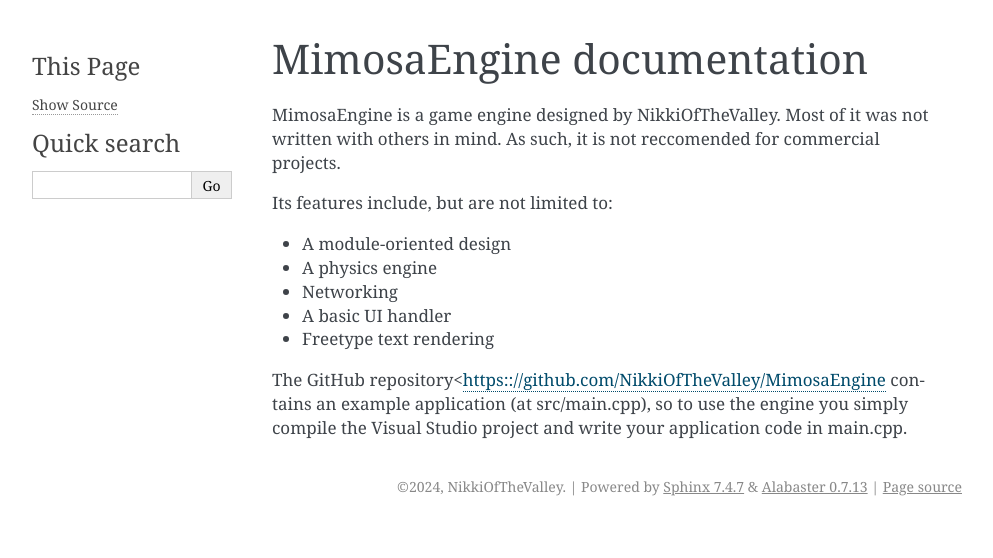
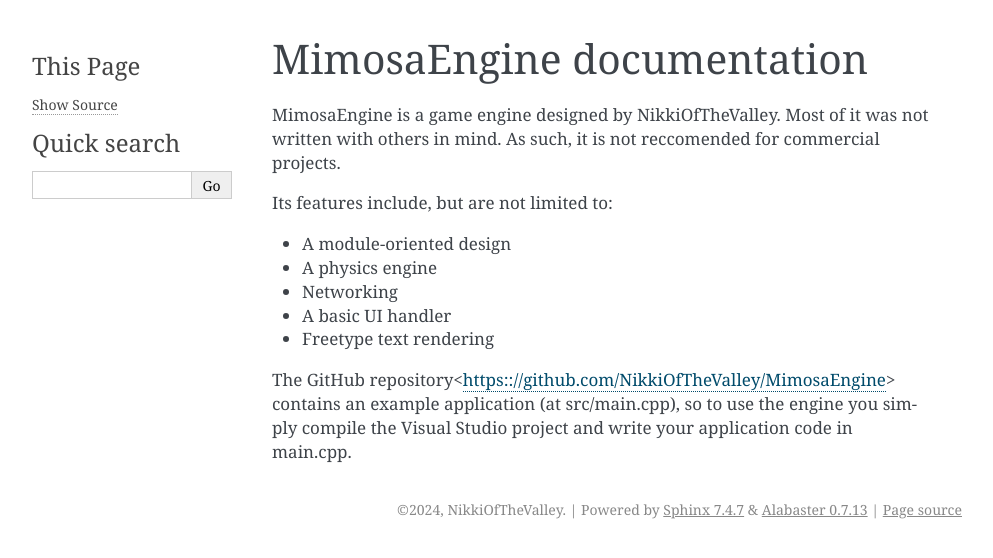
Before and after one commit to NikkiOfTheValley/MimosaEngine, a Sphinx documentation site: the page built from docs/source/index.rst, in a window 1280 px wide. Shown: the top 558 px of the page, without its empty margins (148-1141 px from the left). Built offline with Sphinx 7.4.7, drawn with Linux system fonts in a browser that asks for light colours; some of the changed lines change nothing that is shown.

Commit message:
fix- Fixed a broken link in the docs

```diff
--- a/docs/source/index.rst
+++ b/docs/source/index.rst
@@ -17,7 +17,7 @@
 * A basic UI handler
 * Freetype text rendering
 
-The GitHub repository<https:://github.com/NikkiOfTheValley/MimosaEngine
+The GitHub repository<https:://github.com/NikkiOfTheValley/MimosaEngine>
 contains an example application (at src/main.cpp), so to use the engine you simply compile
 the Visual Studio project and write your application code in main.cpp.
 
```
